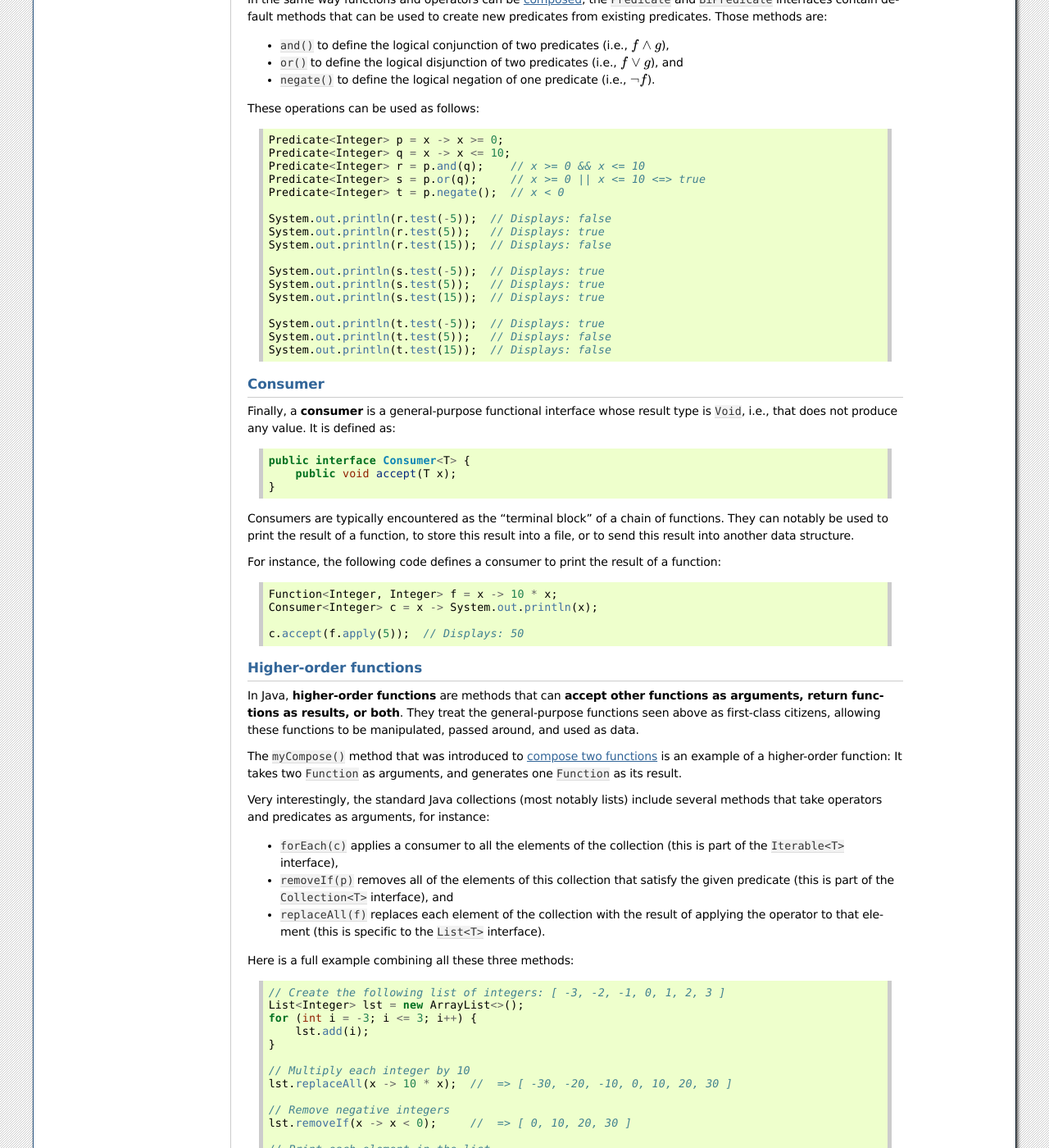
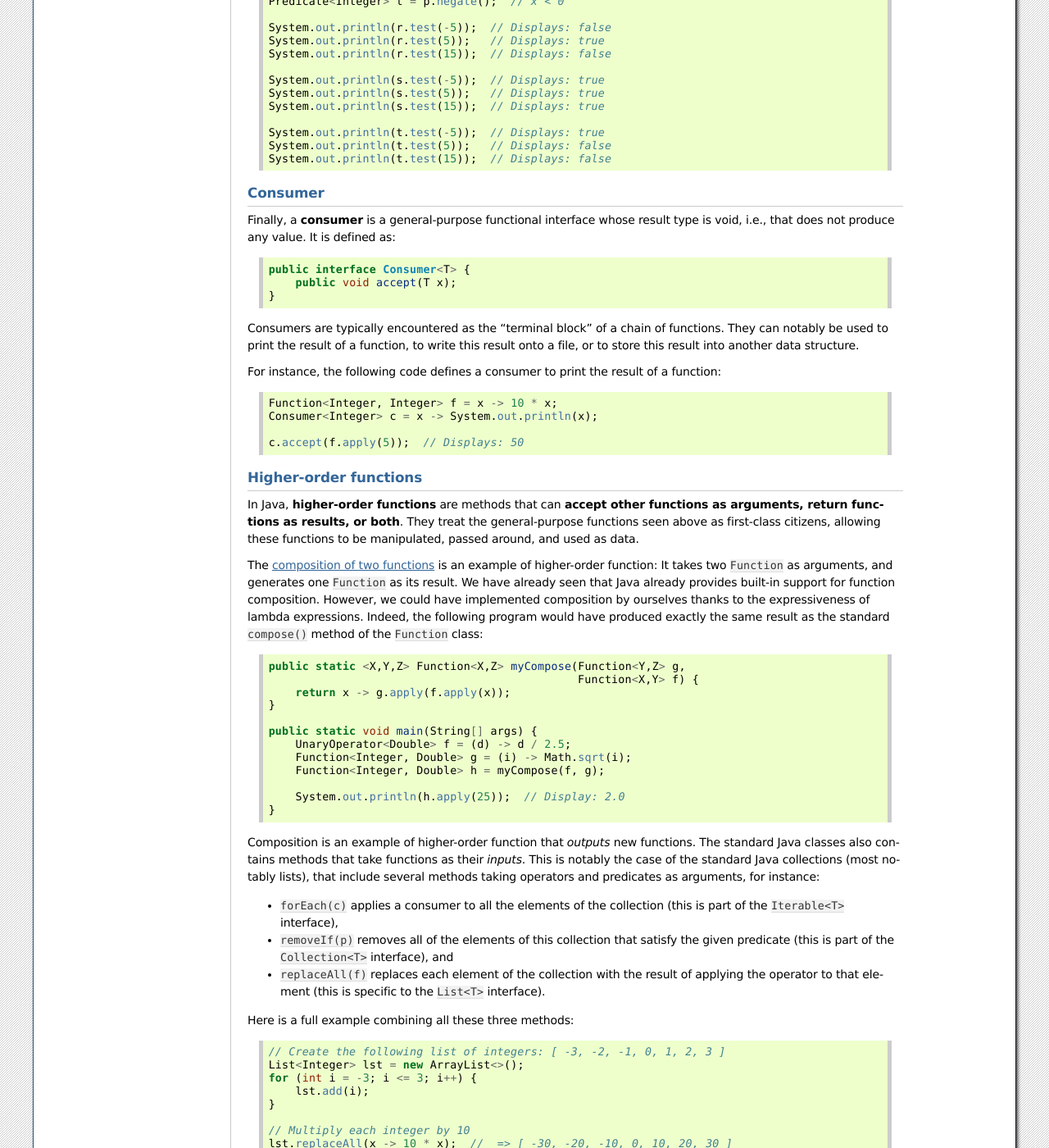
Before and after one commit to pschaus/book_lepl1402, a Sphinx documentation site: the page built from source/part6.rst, in a window 1280 px wide and 1400 px high, scrolled down 14408 px. Shown: the whole window at 82% size. Built offline with Sphinx 7.4.7, drawn with Linux system fonts in a browser that asks for light colours; formulas are drawn with MathJax 3; some of the changed text lies outside the part shown.

Commit message:
review part6.rst

```diff
--- a/source/part6.rst
+++ b/source/part6.rst
@@ -48,7 +48,7 @@
 
 The ``Row`` class uses an `associative array <https://en.wikipedia.org/wiki/Associative_array>`_ that maps integers (the index of the columns) to strings (the value of the columns). The use of an associated array allows to account for columns with a missing value. The standard ``HashMap<K,V>`` class is used to this end: `<https://docs.oracle.com/javase/8/docs/api/java/util/HashMap.html>`_
 
-A basic spreadsheet application can then be created on the top of this ``Row`` class. Let us define a spreadsheet document as a list of rows:
+A basic spreadsheet application can then be created on the top of this ``Row`` class. Let us define a spreadsheet document as an ordered list of rows:
 
 ..  code-block:: java
 
@@ -202,9 +202,9 @@
         }
     }
 
-This is much more compact! This derives from the fact that in this code, ``private static class`` was replaced by ``private class``. This means that ``RowComparator3`` is as an inner class of the outer class ``Spreadsheet``, which grants its ``compare()`` method a direct access to the ``sortOnColumn`` member variable.
+This is much more compact! In this code, ``private static class`` was simply replaced by ``private class``. Thanks to this modification, ``RowComparator3`` becomes an inner class of the outer class ``Spreadsheet``, which grants its ``compare()`` method a direct access to the ``sortOnColumn`` member variable.
 
-Inner classes look very similar to static nested classes, but they do not have the ``static`` keyword. As can be seen, the methods of inner classes can not only access the static member variables of the outer class, but they can also transparently access all members (variables and methods, including private members) of the object that created them. Inner classes were previously encountered in this course when the :ref:`implementation of custom iterators <custom_iterators>` was discussed.
+Inner classes look very similar to static nested classes, but they do not have the ``static`` keyword. As can be seen, the methods of inner classes can not only access the static member variables of the outer class, but they can also transparently access any member of the object that constructed them (variables and methods, including private members). Note that inner classes were previously encountered in this course when the :ref:`implementation of custom iterators <custom_iterators>` was discussed.
 
 It is tempting to systematically use inner classes instead of static nested classes. But pay attention to the fact that inner classes induce a much closer coupling with their outer classes, which can make it difficult to refactor the application, and which can quickly lead to the so-called `Feature Envy <https://refactoring.guru/fr/smells/feature-envy>`_ "code smell" (i.e. the `opposite of a good design pattern <https://en.wikipedia.org/wiki/Anti-pattern>`_). Use an inner class only when you need access to the instance members of the outer class. Use a static nested class when there is no need for direct access to the outer class instance or when you want clearer namespacing and better code organization.
 
@@ -229,7 +229,7 @@
     Integer num = Integer.valueOf(42);
     int value = num.intValue();
 
-Thanks to its knowledge about the internals of the standard ``Integer`` class, the compiler can automatically "fill the dots" by adding the constructor and selecting the proper conversion method. The :ref:`enhanced for-each loop for iterators <iterators>` is another example of syntactic sugar, because writing:
+Thanks to its knowledge about the internals of the standard ``java.lang.Integer`` class, the compiler can automatically "fill the dots" by adding the constructor and selecting the proper conversion method. The :ref:`enhanced for-each loop for iterators <iterators>` is another example of syntactic sugar, because writing:
 
 ..  code-block:: java
 
@@ -290,7 +290,7 @@
 
 So far, we have seen three different constructions to define classes:
 
-* External classes are the default way of defining classes, i.e. separately from any other class.
+* External classes are the default way of defining classes, i.e., separately from any other class.
 
 * Static nested classes are members of an outer class. They have access to the static members of the outer class.
 
@@ -393,7 +393,7 @@
         lowerPart.get();
     }
 
-As can be seen in this example, it is not necessary for the inner class ``Filler`` to explicitly store a copy of ``m`` and ``value``. Indeed, because those two variables are part of the scope of method ``fill1()``, the ``run()`` method has direct access to the ``m`` and ``value`` variables. Actually, this is again :ref:`syntactic sugar <syntactic_sugar>`: The compiler automatically gives inner classes a copy of all the local variables of the surrounding method.
+As can be seen in this example, it is not necessary for the inner class ``Filler`` to explicitly store a copy of ``m`` and ``value``. Indeed, because those two variables are part of the scope of method ``fill1()``, the ``run()`` method has direct access to the ``m`` and ``value`` variables. Actually, this is again :ref:`syntactic sugar <syntactic_sugar>`: The compiler automatically gives a **copy of all the local variables of the surrounding method** to the contructor of the inner class.
 
 The method ``fill1()`` creates exactly two threads, one for each part of the matrix. One could want to take advantage of a higher number of CPU cores by reducing this granularity. According to this idea, here is an alternative implementation that introduces parallelism at the level of the individual rows of the matrix:
 
@@ -422,7 +422,7 @@
         }
     }
 
-Contrarily to ``fill1()`` that used a *local* inner class, the ``fill2()`` method uses an *anonymous* inner class, an instance of which is created for each row. This is because the first implementation had to separately track exactly two futures using two variables, whereas the second implementation tracks multiple futures using a stack.
+Contrarily to ``fill1()`` that used a *local* inner class, the ``fill2()`` method uses an *anonymous* inner class, an instance of which is created for each row. This construction was not possible in the first implementation, because it had to separately track exactly two futures using two variables, which needed to share the definition of the inner class between the two separate runnables. However, in the second implementation, thanks to the fact that the multiple futures are tracked in a uniform way using a stack, the definition of the inner class can occur at a single place.
 
 There is however a caveat associated with ``fill2()``: One could expect to have access to the ``row`` variable inside the ``run()`` method, because ``row`` is part of the scope of the enclosing method. However, the inner class might continue to exist and be used even after the loop has finished executing and the variable ``row`` has disappeared. To prevent potential issues arising from changes to variables after the start of the execution of a method, an inner class is actually only allowed to access the **final variables** in the scope of method (or variables that could have been tagged as ``final``). Remember that a final variable means that it is :ref:`not allowed to change its value later <final_keyword>`.
 
@@ -713,7 +713,7 @@
 
    .. code-block:: java
 
-      public interface UnaryOperator<T> extends Function<T, T> { }
+      public interface UnaryOperator<T> extends Function<T,T> { }
       public interface BinaryOperator<T> extends BiFunction<T,T,T> { }
 
    This construction implies that a ``UnaryOperator`` (resp. ``BinaryOperator``) can be used as a placeholder for a ``Function`` (resp. ``BiFunction``). However, the construction is more involved, which explains why we preferred defining the operators as separate interfaces.
@@ -740,24 +740,8 @@
 
     System.out.println(h.apply(25));  // Displays: 2.0, which corresponds to "sqrt(25) / 2.5"
 
-In the example above, we have used the built-in ``compose()`` method that is part of Java. We could have implemented a similar functionality by ourselves thanks to the expressiveness of lambda expressions. Indeed, the following program would have produced exactly the same result as above:
+Evidently, composition is also available for binary functions and binary operators.
 
-.. code-block:: java
-
-    public static <X,Y,Z> Function<X,Z> myCompose(Function<Y,Z> g,
-                                                  Function<X,Y> f) {
-        return x -> g.apply(f.apply(x));
-    }
-
-    public static void main(String[] args) {
-        UnaryOperator<Double> f = (d) -> d / 2.5;
-        Function<Integer, Double> g = (i) -> Math.sqrt(i);
-        Function<Integer, Double> h = myCompose(f, g);
-
-        System.out.println(h.apply(25));  // Display: 2.0
-    }
-
-Evidently, composition is also available for binary functions and binary operators.
 
 
 Predicates
@@ -828,7 +812,7 @@
 Consumer
 --------
 
-Finally, a **consumer** is a general-purpose functional interface whose result type is ``Void``, i.e., that does not produce any value. It is defined as:
+Finally, a **consumer** is a general-purpose functional interface whose result type is void, i.e., that does not produce any value. It is defined as:
 
 .. code-block:: java
 
@@ -836,7 +820,7 @@
         public void accept(T x);
     }
 
-Consumers are typically encountered as the "terminal block" of a chain of functions. They can notably be used to print the result of a function, to store this result into a file, or to send this result into another data structure.
+Consumers are typically encountered as the "terminal block" of a chain of functions. They can notably be used to print the result of a function, to write this result onto a file, or to store this result into another data structure.
 
 For instance, the following code defines a consumer to print the result of a function:
 
@@ -853,9 +837,24 @@
 
 In Java, **higher-order functions** are methods that can **accept other functions as arguments, return functions as results, or both**. They treat the general-purpose functions seen above as first-class citizens, allowing these functions to be manipulated, passed around, and used as data.
 
-The ``myCompose()`` method that was introduced to :ref:`compose two functions <composition>` is an example of a higher-order function: It takes two ``Function`` as arguments, and generates one ``Function`` as its result.
+The :ref:`composition of two functions <composition>` is an example of higher-order function: It takes two ``Function`` as arguments, and generates one ``Function`` as its result. We have already seen that Java already provides built-in support for function composition. However, we could have implemented composition by ourselves thanks to the expressiveness of lambda expressions. Indeed, the following program would have produced exactly the same result as the standard ``compose()`` method of the ``Function`` class:
 
-Very interestingly, the standard Java collections (most notably lists) include several methods that take operators and predicates as arguments, for instance:
+.. code-block:: java
+
+    public static <X,Y,Z> Function<X,Z> myCompose(Function<Y,Z> g,
+                                                  Function<X,Y> f) {
+        return x -> g.apply(f.apply(x));
+    }
+
+    public static void main(String[] args) {
+        UnaryOperator<Double> f = (d) -> d / 2.5;
+        Function<Integer, Double> g = (i) -> Math.sqrt(i);
+        Function<Integer, Double> h = myCompose(f, g);
+
+        System.out.println(h.apply(25));  // Display: 2.0
+    }
+
+Composition is an example of higher-order function that *outputs* new functions. The standard Java classes also contains methods that take functions as their *inputs*. This is notably the case of the standard Java collections (most notably lists), that include several methods taking operators and predicates as arguments, for instance:
 
 * ``forEach(c)`` applies a consumer to all the elements of the collection (this is part of the ``Iterable<T>`` interface),
 
```
Also changed, not shown: other parts of source/part6.rst (+3 -3 lines).
